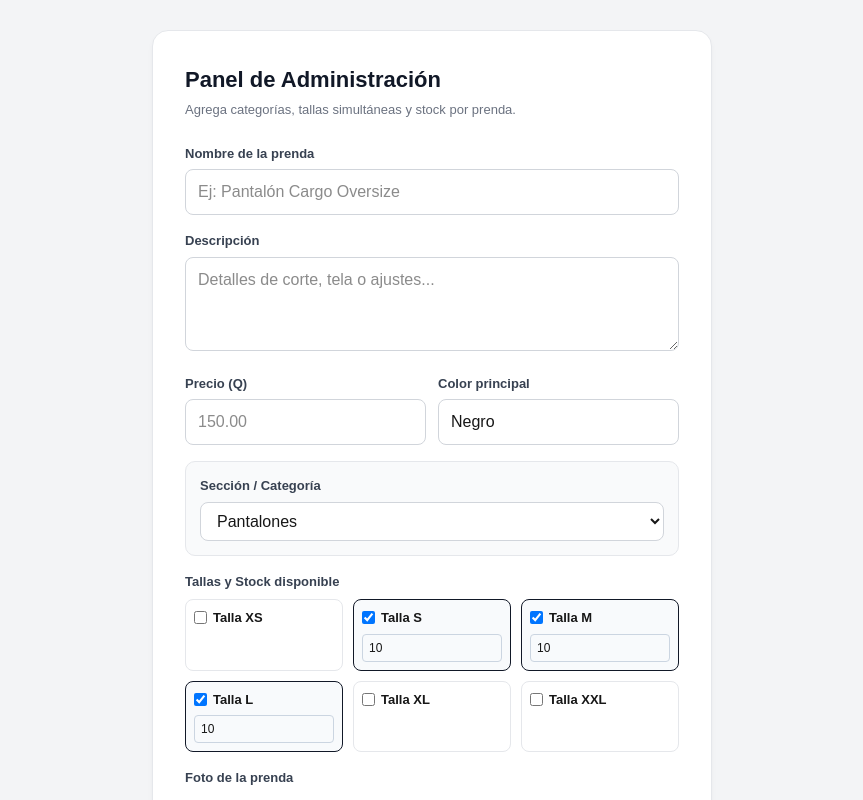
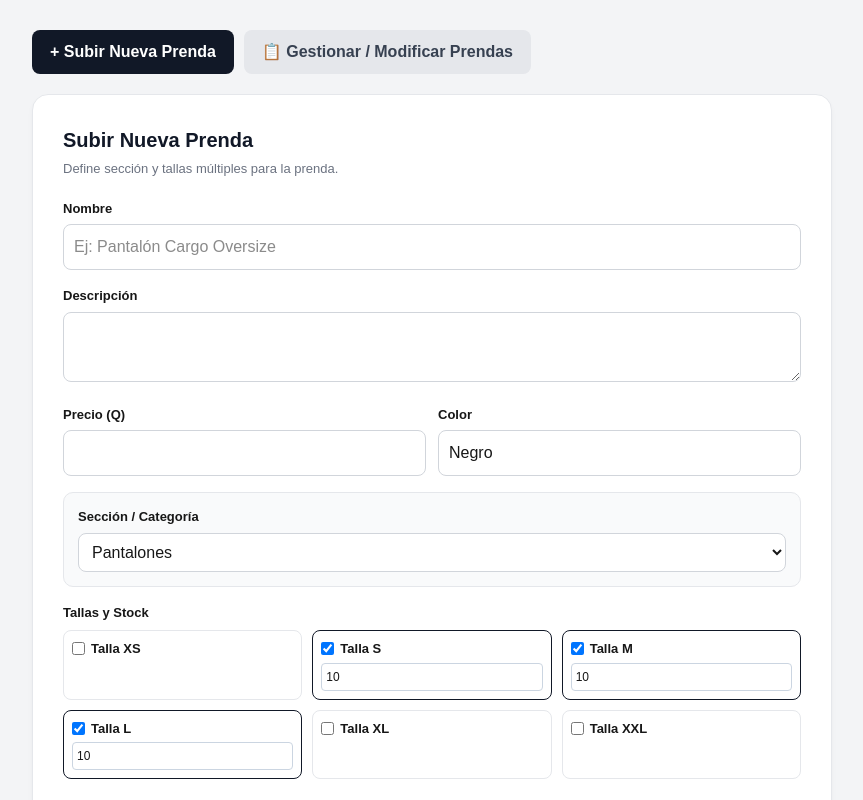
Before and after one commit to TIENDAROPA123/tienda-ropa, a Next.js app: page /admin in a window 1280 px wide. Shown: the top 800 px of the page, without its empty margins (208-1071 px from the left). Built offline with nearby package versions, Linux system fonts and the light colour scheme.

Commit message:
feat: panel admin con eliminacion y modificacion de productos

```diff
--- a/app/admin/page.tsx
+++ b/app/admin/page.tsx
@@ -1,10 +1,24 @@
 'use client';
 
-import React, { useState } from 'react';
+import React, { useState, useEffect } from 'react';
 
 const AVAILABLE_SIZES = ['XS', 'S', 'M', 'L', 'XL', 'XXL'];
 
+interface ProductItem {
+  id: number;
+  title: string;
+  description: string;
+  basePrice: number;
+  category?: { name: string };
+  variants: { id: number; size: string; stock: number; images: string[] }[];
+}
+
 export default function AdminPage() {
+  const [activeTab, setActiveTab] = useState<'create' | 'list'>('create');
+  const [productsList, setProductsList] = useState<ProductItem[]>([]);
+  const [loadingList, setLoadingList] = useState(false);
+
+  // Formulario nuevo
   const [title, setTitle] = useState('');
   const [description, setDescription] = useState('');
   const [basePrice, setBasePrice] = useState('');
@@ -13,7 +27,6 @@ export default function AdminPage() {
   const [color, setColor] = useState('Negro');
   const [imageFile, setImageFile] = useState<File | null>(null);
 
-  // Control de múltiples tallas y stock
   const [selectedSizes, setSelectedSizes] = useState<{ [key: string]: { enabled: boolean; stock: number } }>({
     S: { enabled: true, stock: 10 },
     M: { enabled: true, stock: 10 },
@@ -24,23 +37,43 @@ export default function AdminPage() {
   const [loading, setLoading] = useState(false);
   const [message, setMessage] = useState<{ type: 'success' | 'error'; text: string } | null>(null);
 
+  // Estado para editar
+  const [editingProduct, setEditingProduct] = useState<ProductItem | null>(null);
+  const [editTitle, setEditTitle] = useState('');
+  const [editPrice, setEditPrice] = useState('');
+  const [editDescription, setEditDescription] = useState('');
+  const [editCategory, setEditCategory] = useState('');
+
+  const fetchProducts = async () => {
+    setLoadingList(true);
+    try {
+      const res = await fetch('/api/admin/products');
+      const data = await res.json();
+      if (data.products) setProductsList(data.products);
+    } catch (e) {
+      console.error(e);
+    } finally {
+      setLoadingList(false);
+    }
+  };
+
+  useEffect(() => {
+    if (activeTab === 'list') {
+      fetchProducts();
+    }
+  }, [activeTab]);
+
   const toggleSize = (sz: string) => {
     setSelectedSizes((prev) => ({
       ...prev,
-      [sz]: {
-        enabled: !prev[sz]?.enabled,
-        stock: prev[sz]?.stock || 10,
-      },
+      [sz]: { enabled: !prev[sz]?.enabled, stock: prev[sz]?.stock || 10 },
     }));
   };
 
   const handleStockChange = (sz: string, val: number) => {
     setSelectedSizes((prev) => ({
       ...prev,
-      [sz]: {
-        ...prev[sz],
-        stock: val >= 0 ? val : 0,
-      },
+      [sz]: { ...prev[sz], stock: val >= 0 ? val : 0 },
     }));
   };
 
@@ -54,16 +87,11 @@ export default function AdminPage() {
         .filter(([_, data]) => data.enabled)
         .map(([size, data]) => ({ size, stock: data.stock }));
 
-      if (activeSizes.length === 0) {
-        throw new Error('Debes seleccionar al menos una talla con stock.');
-      }
+      if (activeSizes.length === 0) throw new Error('Selecciona al menos una talla con stock.');
 
       const finalCategory = categoryName === 'OTRA' ? customCategory.trim() : categoryName.trim();
-      if (!finalCategory) {
-        throw new Error('Especifica la categoría para el producto.');
-      }
+      if (!finalCategory) throw new Error('Especifica la categoría.');
 
-      // Convertir archivo a base64 si se adjuntó
       let base64Image = '';
       if (imageFile) {
         base64Image = await new Promise((resolve, reject) => {
@@ -89,9 +117,9 @@ export default function AdminPage() {
       });
 
       const data = await res.json();
-      if (!res.ok) throw new Error(data.error || 'Error al guardar la prenda');
+      if (!res.ok) throw new Error(data.error || 'Error al guardar');
 
-      setMessage({ type: 'success', text: `¡Prenda publicada con ${activeSizes.length} tallas en categoría "${finalCategory}"!` });
+      setMessage({ type: 'success', text: `¡Prenda publicada con éxito en "${finalCategory}"!` });
       setTitle('');
       setDescription('');
       setBasePrice('');
@@ -103,71 +131,151 @@ export default function AdminPage() {
     }
   };
 
+  // ELIMINAR PRODUCTO
+  const handleDelete = async (id: number, productTitle: string) => {
+    if (!confirm(`¿Seguro que deseas eliminar permanentemente "${productTitle}"?`)) return;
+
+    try {
+      const res = await fetch(`/api/admin/products/${id}`, { method: 'DELETE' });
+      if (!res.ok) throw new Error('No se pudo eliminar');
+      setProductsList((prev) => prev.filter((p) => p.id !== id));
+      alert('Producto eliminado con éxito.');
+    } catch (err: any) {
+      alert(err.message);
+    }
+  };
+
+  // ABRIR MODAL EDICIÓN
+  const openEditModal = (p: ProductItem) => {
+    setEditingProduct(p);
+    setEditTitle(p.title);
+    setEditPrice(p.basePrice.toString());
+    setEditDescription(p.description || '');
+    setEditCategory(p.category?.name || 'Pantalones');
+  };
+
+  // GUARDAR EDICIÓN
+  const handleSaveEdit = async (e: React.FormEvent) => {
+    e.preventDefault();
+    if (!editingProduct) return;
+
+    try {
+      const res = await fetch(`/api/admin/products/${editingProduct.id}`, {
+        method: 'PUT',
+        headers: { 'Content-Type': 'application/json' },
+        body: JSON.stringify({
+          title: editTitle,
+          basePrice: editPrice,
+          description: editDescription,
+          categoryName: editCategory,
+        }),
+      });
+
+      if (!res.ok) throw new Error('Error al actualizar');
+      alert('¡Producto modificado con éxito!');
+      setEditingProduct(null);
+      fetchProducts();
+    } catch (err: any) {
+      alert(err.message);
+    }
+  };
+
   return (
-    <main style={{ minHeight: '100vh', backgroundColor: '#f3f4f6', display: 'flex', alignItems: 'center', justifyContent: 'center', padding: '30px 15px', fontFamily: 'sans-serif' }}>
-      <div style={{ backgroundColor: '#ffffff', borderRadius: '16px', border: '1px solid #e5e7eb', padding: '32px', maxWidth: '560px', width: '100%', boxShadow: '0 4px 6px -1px rgba(0,0,0,0.05)' }}>
-        <h1 style={{ fontSize: '22px', fontWeight: 'bold', margin: '0 0 4px 0', color: '#111827' }}>Panel de Administración</h1>
-        <p style={{ color: '#6b7280', fontSize: '13px', margin: '0 0 24px 0' }}>Agrega categorías, tallas simultáneas y stock por prenda.</p>
+    <main style={{ minHeight: '100vh', backgroundColor: '#f3f4f6', padding: '30px 15px', fontFamily: 'sans-serif' }}>
+      <div style={{ maxWidth: '800px', margin: '0 auto' }}>
+        {/* Pestañas Superiores */}
+        <div style={{ display: 'flex', gap: '10px', marginBottom: '20px' }}>
+          <button
+            onClick={() => setActiveTab('create')}
+            style={{
+              padding: '10px 18px',
+              borderRadius: '8px',
+              border: 'none',
+              fontWeight: 'bold',
+              cursor: 'pointer',
+              backgroundColor: activeTab === 'create' ? '#111827' : '#e5e7eb',
+              color: activeTab === 'create' ? '#ffffff' : '#374151',
+            }}
+          >
+            + Subir Nueva Prenda
+          </button>
+          <button
+            onClick={() => setActiveTab('list')}
+            style={{
+              padding: '10px 18px',
+              borderRadius: '8px',
+              border: 'none',
+              fontWeight: 'bold',
+              cursor: 'pointer',
+              backgroundColor: activeTab === 'list' ? '#111827' : '#e5e7eb',
+              color: activeTab === 'list' ? '#ffffff' : '#374151',
+            }}
+          >
+            📋 Gestionar / Modificar Prendas
+          </button>
+        </div>
+
+        {/* PESTAÑA 1: FORMULARIO CREAR */}
+        {activeTab === 'create' && (
+          <div style={{ backgroundColor: '#ffffff', borderRadius: '16px', border: '1px solid #e5e7eb', padding: '30px', boxShadow: '0 4px 6px -1px rgba(0,0,0,0.05)' }}>
+            <h1 style={{ fontSize: '20px', fontWeight: 'bold', margin: '0 0 4px 0', color: '#111827' }}>Subir Nueva Prenda</h1>
+            <p style={{ color: '#6b7280', fontSize: '13px', margin: '0 0 20px 0' }}>Define sección y tallas múltiples para la prenda.</p>
 
             {message && (
-          <div style={{ padding: '12px', borderRadius: '8px', marginBottom: '20px', fontSize: '13px', backgroundColor: message.type === 'success' ? '#ecfdf5' : '#fef2f2', color: message.type === 'success' ? '#065f46' : '#991b1b', border: `1px solid ${message.type === 'success' ? '#a7f3d0' : '#fecaca'}` }}>
+              <div style={{ padding: '12px', borderRadius: '8px', marginBottom: '16px', fontSize: '13px', backgroundColor: message.type === 'success' ? '#ecfdf5' : '#fef2f2', color: message.type === 'success' ? '#065f46' : '#991b1b' }}>
                 {message.text}
               </div>
             )}
 
             <form onSubmit={handleSubmit} style={{ display: 'flex', flexDirection: 'column', gap: '16px' }}>
               <div>
-            <label style={{ display: 'block', fontSize: '13px', fontWeight: '600', color: '#374151', marginBottom: '6px' }}>Nombre de la prenda</label>
-            <input required type="text" placeholder="Ej: Pantalón Cargo Oversize" value={title} onChange={(e) => setTitle(e.target.value)} style={{ width: '100%', padding: '10px 12px', border: '1px solid #d1d5db', borderRadius: '8px', boxSizing: 'border-box' }} />
+                <label style={{ display: 'block', fontSize: '13px', fontWeight: '600', marginBottom: '6px' }}>Nombre</label>
+                <input required type="text" placeholder="Ej: Pantalón Cargo Oversize" value={title} onChange={(e) => setTitle(e.target.value)} style={{ width: '100%', padding: '10px', border: '1px solid #d1d5db', borderRadius: '8px', boxSizing: 'border-box' }} />
               </div>
 
               <div>
-            <label style={{ display: 'block', fontSize: '13px', fontWeight: '600', color: '#374151', marginBottom: '6px' }}>Descripción</label>
-            <textarea rows={3} placeholder="Detalles de corte, tela o ajustes..." value={description} onChange={(e) => setDescription(e.target.value)} style={{ width: '100%', padding: '10px 12px', border: '1px solid #d1d5db', borderRadius: '8px', boxSizing: 'border-box' }} />
+                <label style={{ display: 'block', fontSize: '13px', fontWeight: '600', marginBottom: '6px' }}>Descripción</label>
+                <textarea rows={2} value={description} onChange={(e) => setDescription(e.target.value)} style={{ width: '100%', padding: '10px', border: '1px solid #d1d5db', borderRadius: '8px', boxSizing: 'border-box' }} />
               </div>
 
               <div style={{ display: 'grid', gridTemplateColumns: '1fr 1fr', gap: '12px' }}>
                 <div>
-              <label style={{ display: 'block', fontSize: '13px', fontWeight: '600', color: '#374151', marginBottom: '6px' }}>Precio (Q)</label>
-              <input required type="number" step="0.01" placeholder="150.00" value={basePrice} onChange={(e) => setBasePrice(e.target.value)} style={{ width: '100%', padding: '10px 12px', border: '1px solid #d1d5db', borderRadius: '8px', boxSizing: 'border-box' }} />
+                  <label style={{ display: 'block', fontSize: '13px', fontWeight: '600', marginBottom: '6px' }}>Precio (Q)</label>
+                  <input required type="number" step="0.01" value={basePrice} onChange={(e) => setBasePrice(e.target.value)} style={{ width: '100%', padding: '10px', border: '1px solid #d1d5db', borderRadius: '8px', boxSizing: 'border-box' }} />
                 </div>
                 <div>
-              <label style={{ display: 'block', fontSize: '13px', fontWeight: '600', color: '#374151', marginBottom: '6px' }}>Color principal</label>
-              <input type="text" placeholder="Ej: Negro" value={color} onChange={(e) => setColor(e.target.value)} style={{ width: '100%', padding: '10px 12px', border: '1px solid #d1d5db', borderRadius: '8px', boxSizing: 'border-box' }} />
+                  <label style={{ display: 'block', fontSize: '13px', fontWeight: '600', marginBottom: '6px' }}>Color</label>
+                  <input type="text" value={color} onChange={(e) => setColor(e.target.value)} style={{ width: '100%', padding: '10px', border: '1px solid #d1d5db', borderRadius: '8px', boxSizing: 'border-box' }} />
                 </div>
               </div>
 
-          {/* Categoría o Sección */}
               <div style={{ backgroundColor: '#f9fafb', padding: '14px', borderRadius: '10px', border: '1px solid #e5e7eb' }}>
-            <label style={{ display: 'block', fontSize: '13px', fontWeight: '600', color: '#374151', marginBottom: '6px' }}>Sección / Categoría</label>
-            <select value={categoryName} onChange={(e) => setCategoryName(e.target.value)} style={{ width: '100%', padding: '9px 12px', border: '1px solid #d1d5db', borderRadius: '8px', backgroundColor: '#fff', marginBottom: categoryName === 'OTRA' ? '10px' : '0' }}>
+                <label style={{ display: 'block', fontSize: '13px', fontWeight: '600', marginBottom: '6px' }}>Sección / Categoría</label>
+                <select value={categoryName} onChange={(e) => setCategoryName(e.target.value)} style={{ width: '100%', padding: '9px', border: '1px solid #d1d5db', borderRadius: '8px', backgroundColor: '#fff', marginBottom: categoryName === 'OTRA' ? '10px' : '0' }}>
                   <option value="Pantalones">Pantalones</option>
                   <option value="Sudaderas & Hoodies">Sudaderas & Hoodies</option>
                   <option value="Playeras & Tops">Playeras & Tops</option>
                   <option value="Accesorios">Accesorios</option>
                   <option value="OTRA">+ Crear nueva sección personalizada...</option>
                 </select>
-
                 {categoryName === 'OTRA' && (
-              <input required type="text" placeholder="Escribe el nombre de la nueva categoría..." value={customCategory} onChange={(e) => setCustomCategory(e.target.value)} style={{ width: '100%', padding: '9px 12px', border: '1px solid #d1d5db', borderRadius: '8px', boxSizing: 'border-box' }} />
+                  <input required type="text" placeholder="Nombre de la nueva categoría..." value={customCategory} onChange={(e) => setCustomCategory(e.target.value)} style={{ width: '100%', padding: '9px', border: '1px solid #d1d5db', borderRadius: '8px', boxSizing: 'border-box' }} />
                 )}
               </div>
 
-          {/* Selección de Tallas y Stock */}
               <div>
-            <label style={{ display: 'block', fontSize: '13px', fontWeight: '600', color: '#374151', marginBottom: '8px' }}>Tallas y Stock disponible</label>
+                <label style={{ display: 'block', fontSize: '13px', fontWeight: '600', marginBottom: '8px' }}>Tallas y Stock</label>
                 <div style={{ display: 'grid', gridTemplateColumns: 'repeat(3, 1fr)', gap: '10px' }}>
                   {AVAILABLE_SIZES.map((sz) => {
                     const isChecked = !!selectedSizes[sz]?.enabled;
-                const stockVal = selectedSizes[sz]?.stock ?? 10;
                     return (
-                  <div key={sz} style={{ border: `1px solid ${isChecked ? '#111827' : '#e5e7eb'}`, backgroundColor: isChecked ? '#f8fafc' : '#fff', padding: '8px', borderRadius: '8px' }}>
-                    <label style={{ display: 'flex', alignItems: 'center', gap: '6px', fontSize: '13px', fontWeight: 'bold', cursor: 'pointer', marginBottom: '6px' }}>
+                      <div key={sz} style={{ border: `1px solid ${isChecked ? '#111827' : '#e5e7eb'}`, padding: '8px', borderRadius: '8px' }}>
+                        <label style={{ display: 'flex', alignItems: 'center', gap: '6px', fontSize: '13px', fontWeight: 'bold', cursor: 'pointer', marginBottom: '4px' }}>
                           <input type="checkbox" checked={isChecked} onChange={() => toggleSize(sz)} />
                           Talla {sz}
                         </label>
                         {isChecked && (
-                      <input type="number" min="0" value={stockVal} onChange={(e) => handleStockChange(sz, parseInt(e.target.value, 10))} placeholder="Stock" style={{ width: '100%', padding: '4px 6px', fontSize: '12px', border: '1px solid #cbd5e1', borderRadius: '4px', boxSizing: 'border-box' }} />
+                          <input type="number" min="0" value={selectedSizes[sz]?.stock ?? 10} onChange={(e) => handleStockChange(sz, parseInt(e.target.value, 10))} placeholder="Stock" style={{ width: '100%', padding: '4px', fontSize: '12px', border: '1px solid #cbd5e1', borderRadius: '4px', boxSizing: 'border-box' }} />
                         )}
                       </div>
                     );
@@ -176,14 +284,109 @@ export default function AdminPage() {
               </div>
 
               <div>
-            <label style={{ display: 'block', fontSize: '13px', fontWeight: '600', color: '#374151', marginBottom: '6px' }}>Foto de la prenda</label>
+                <label style={{ display: 'block', fontSize: '13px', fontWeight: '600', marginBottom: '6px' }}>Foto</label>
                 <input type="file" accept="image/*" onChange={(e) => setImageFile(e.target.files?.[0] || null)} style={{ fontSize: '13px' }} />
               </div>
 
-          <button type="submit" disabled={loading} style={{ marginTop: '10px', padding: '14px', backgroundColor: '#111827', color: '#fff', border: 'none', borderRadius: '8px', fontWeight: 'bold', cursor: loading ? 'not-allowed' : 'pointer', fontSize: '14px' }}>
-            {loading ? 'Guardando prenda...' : 'Publicar Prenda'}
+              <button type="submit" disabled={loading} style={{ padding: '14px', backgroundColor: '#111827', color: '#fff', border: 'none', borderRadius: '8px', fontWeight: 'bold', cursor: 'pointer' }}>
+                {loading ? 'Guardando...' : 'Publicar Prenda'}
               </button>
             </form>
+          </div>
+        )}
+
+        {/* PESTAÑA 2: LISTA DE PRODUCTOS (MODIFICAR Y ELIMINAR) */}
+        {activeTab === 'list' && (
+          <div style={{ backgroundColor: '#ffffff', borderRadius: '16px', border: '1px solid #e5e7eb', padding: '24px' }}>
+            <div style={{ display: 'flex', justifyContent: 'space-between', alignItems: 'center', marginBottom: '16px' }}>
+              <h2 style={{ fontSize: '18px', fontWeight: 'bold', margin: 0 }}>Prendas en Inventario ({productsList.length})</h2>
+              <button onClick={fetchProducts} style={{ fontSize: '12px', padding: '6px 12px', borderRadius: '6px', border: '1px solid #d1d5db', cursor: 'pointer', backgroundColor: '#fff' }}>Refrescar</button>
+            </div>
+
+            {loadingList ? (
+              <p style={{ color: '#6b7280', fontSize: '14px' }}>Cargando prendas...</p>
+            ) : productsList.length === 0 ? (
+              <p style={{ color: '#6b7280', fontSize: '14px' }}>No hay prendas en la base de datos.</p>
+            ) : (
+              <div style={{ display: 'flex', flexDirection: 'column', gap: '12px' }}>
+                {productsList.map((p) => {
+                  const img = p.variants[0]?.images?.[0] || '';
+                  return (
+                    <div key={p.id} style={{ display: 'flex', alignItems: 'center', justifyContent: 'space-between', padding: '12px', border: '1px solid #e5e7eb', borderRadius: '10px', backgroundColor: '#fafafa' }}>
+                      <div style={{ display: 'flex', alignItems: 'center', gap: '14px' }}>
+                        {img ? (
+                          <img src={img} alt={p.title} style={{ width: '50px', height: '60px', objectFit: 'cover', borderRadius: '6px' }} />
+                        ) : (
+                          <div style={{ width: '50px', height: '60px', backgroundColor: '#e5e7eb', borderRadius: '6px' }} />
+                        )}
+                        <div>
+                          <h4 style={{ margin: 0, fontSize: '14px', fontWeight: 'bold', color: '#111827' }}>{p.title}</h4>
+                          <p style={{ margin: '2px 0 0 0', fontSize: '12px', color: '#6b7280' }}>
+                            {p.category?.name || 'Sin categoría'} &bull; <strong style={{ color: '#111827' }}>Q{Number(p.basePrice).toFixed(2)}</strong>
+                          </p>
+                          <p style={{ margin: '2px 0 0 0', fontSize: '11px', color: '#9ca3af' }}>
+                            Tallas: {p.variants.map((v) => `${v.size}(${v.stock})`).join(', ')}
+                          </p>
+                        </div>
+                      </div>
+
+                      <div style={{ display: 'flex', gap: '8px' }}>
+                        <button
+                          onClick={() => openEditModal(p)}
+                          style={{ padding: '6px 12px', backgroundColor: '#2563eb', color: '#fff', border: 'none', borderRadius: '6px', fontSize: '12px', fontWeight: 'bold', cursor: 'pointer' }}
+                        >
+                          Modificar
+                        </button>
+                        <button
+                          onClick={() => handleDelete(p.id, p.title)}
+                          style={{ padding: '6px 12px', backgroundColor: '#ef4444', color: '#fff', border: 'none', borderRadius: '6px', fontSize: '12px', fontWeight: 'bold', cursor: 'pointer' }}
+                        >
+                          Eliminar
+                        </button>
+                      </div>
+                    </div>
+                  );
+                })}
+              </div>
+            )}
+          </div>
+        )}
+
+        {/* MODAL DE EDICIÓN */}
+        {editingProduct && (
+          <div style={{ position: 'fixed', inset: 0, backgroundColor: 'rgba(0,0,0,0.5)', display: 'flex', alignItems: 'center', justifyContent: 'center', padding: '20px', zIndex: 50 }}>
+            <div style={{ backgroundColor: '#fff', padding: '24px', borderRadius: '16px', maxWidth: '450px', width: '100%' }}>
+              <h3 style={{ margin: '0 0 16px 0', fontSize: '16px', fontWeight: 'bold' }}>Modificar Prenda</h3>
+              <form onSubmit={handleSaveEdit} style={{ display: 'flex', flexDirection: 'column', gap: '12px' }}>
+                <div>
+                  <label style={{ display: 'block', fontSize: '12px', fontWeight: '600', marginBottom: '4px' }}>Nombre</label>
+                  <input type="text" value={editTitle} onChange={(e) => setEditTitle(e.target.value)} required style={{ width: '100%', padding: '8px', border: '1px solid #d1d5db', borderRadius: '6px', boxSizing: 'border-box' }} />
+                </div>
+                <div>
+                  <label style={{ display: 'block', fontSize: '12px', fontWeight: '600', marginBottom: '4px' }}>Precio (Q)</label>
+                  <input type="number" step="0.01" value={editPrice} onChange={(e) => setEditPrice(e.target.value)} required style={{ width: '100%', padding: '8px', border: '1px solid #d1d5db', borderRadius: '6px', boxSizing: 'border-box' }} />
+                </div>
+                <div>
+                  <label style={{ display: 'block', fontSize: '12px', fontWeight: '600', marginBottom: '4px' }}>Categoría / Sección</label>
+                  <input type="text" value={editCategory} onChange={(e) => setEditCategory(e.target.value)} required style={{ width: '100%', padding: '8px', border: '1px solid #d1d5db', borderRadius: '6px', boxSizing: 'border-box' }} />
+                </div>
+                <div>
+                  <label style={{ display: 'block', fontSize: '12px', fontWeight: '600', marginBottom: '4px' }}>Descripción</label>
+                  <textarea rows={2} value={editDescription} onChange={(e) => setEditDescription(e.target.value)} style={{ width: '100%', padding: '8px', border: '1px solid #d1d5db', borderRadius: '6px', boxSizing: 'border-box' }} />
+                </div>
+
+                <div style={{ display: 'flex', justifyContent: 'flex-end', gap: '8px', marginTop: '10px' }}>
+                  <button type="button" onClick={() => setEditingProduct(null)} style={{ padding: '8px 14px', borderRadius: '6px', border: '1px solid #d1d5db', backgroundColor: '#fff', cursor: 'pointer' }}>
+                    Cancelar
+                  </button>
+                  <button type="submit" style={{ padding: '8px 14px', borderRadius: '6px', border: 'none', backgroundColor: '#111827', color: '#fff', fontWeight: 'bold', cursor: 'pointer' }}>
+                    Guardar Cambios
+                  </button>
+                </div>
+              </form>
+            </div>
+          </div>
+        )}
       </div>
     </main>
   );
```
Lines whose indentation alone changed are shown as unchanged.
